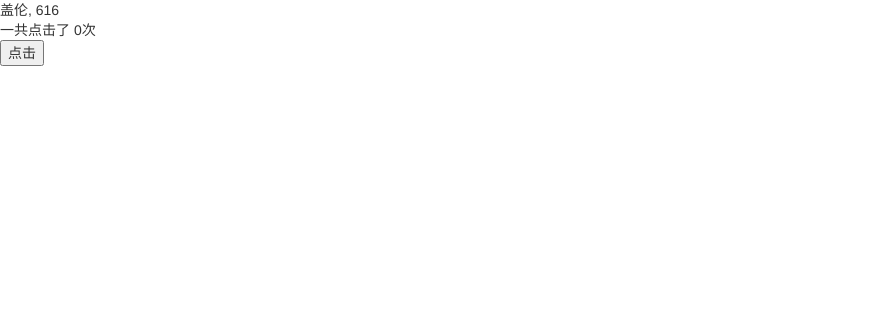
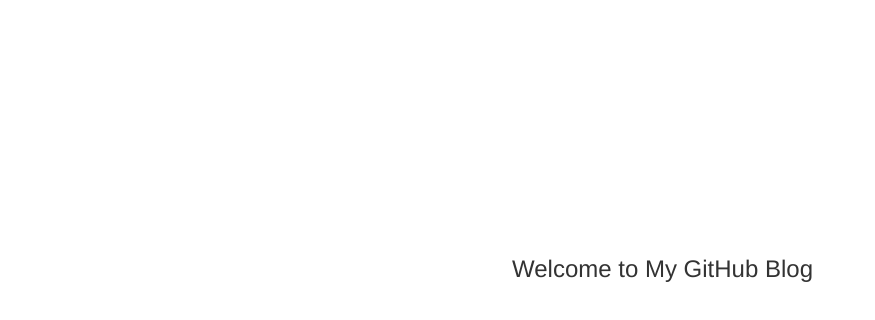
Before and after one commit to Kampsen/kampsen.github.io, a plain HTML site: page index.html in a window 1280 px wide. Shown: the whole page, without its empty margins (0-875 px from the left). Drawn offline with Linux system fonts and the light colour scheme.

Commit message:
#博客系统结构调整

```diff
--- a/index.html
+++ b/index.html
@@ -3,19 +3,25 @@
 	<!-- lang="en" xmlns:v-bind="http://www.w3.org/1999/xhtml" -->
 	<head>
 		<meta charset="utf-8">
-		<title>Vue</title>
+		<!-- 以下方式定时转到其他页面 暂时 -->
+		<meta http-equiv="refresh" content="2;url=view/practice/product.html">
+		<title>Index</title>
 		<script type="text/javascript" src="library/vue/vue-2.5.21.js"></script>
 		<link rel="stylesheet" href="library/bootstrap-3.3.7-dist/css/bootstrap.css" />
 	</head>
 	<body>
-		<div id="div1">
+
+		<div>
+			<h3 style="margin-left: 40%;margin-top: 20%">Welcome to My GitHub Blog</h3>
+		</div>
+		<!-- <div id="div1">
 			{{message.name}},
 			{{message.hp}}
 		</div>
 		<div id="div2">
 			<div>一共点击了 {{clickNumber}}次</div>
 			<button @click="count">点击</button>
-		</div>
-		<script type="text/javascript" src="index.js"></script>
+		</div> -->
+		<!-- <script type="text/javascript" src="index.js"></script> -->
 	</body>
 </html>
```
Also changed, not shown: view/login.html (renamed from login.html), view/practice/product.html (renamed from view/practice/商品列表.html).
